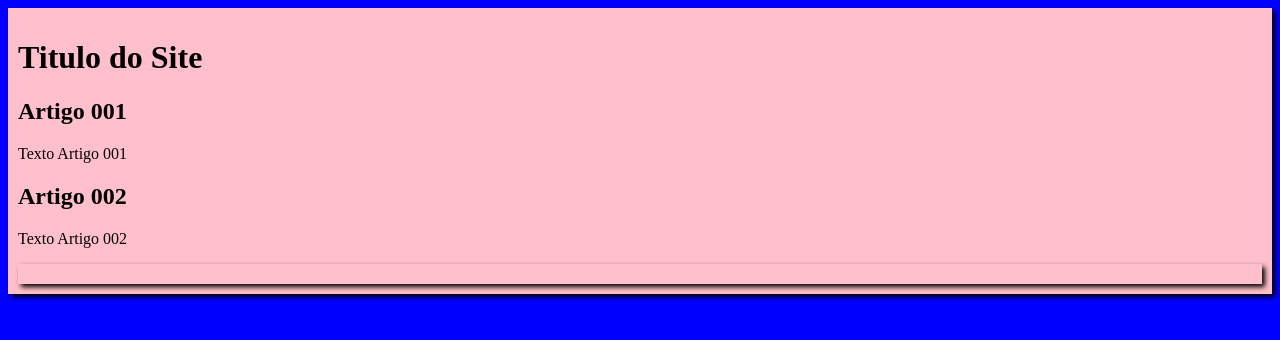
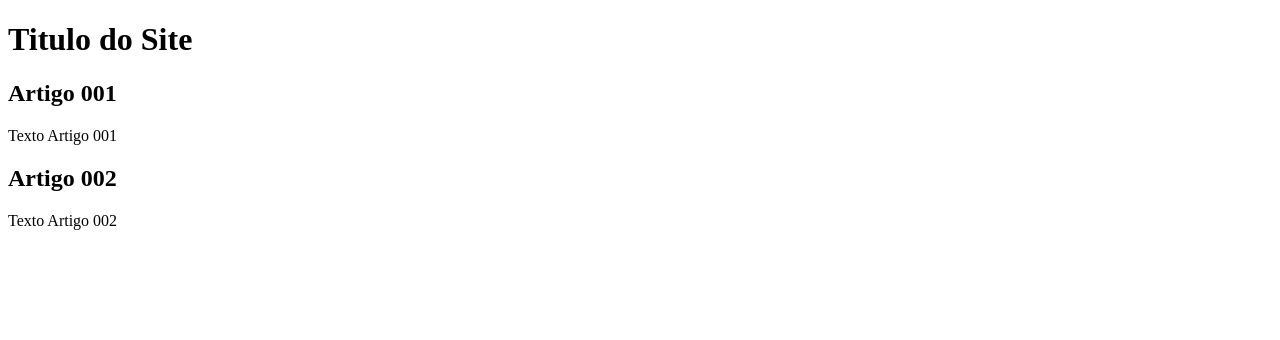
Before and after one commit to abrunos94/Projeto-site, a plain HTML site: page index.html in a window 1280 px wide. Drawn offline with Linux system fonts and the light colour scheme.

```diff
--- a/index.html
+++ b/index.html
@@ -2,9 +2,7 @@
 <html lang="pt-br">
 <head>
     <meta charset="UTF-8">
-    <title>Titulo do Site</title>
-    <link rel="stylesheet" href="estilos/style.css">
-
+    <title>oi</title>
 </head>
 <body>
     <main>
```
